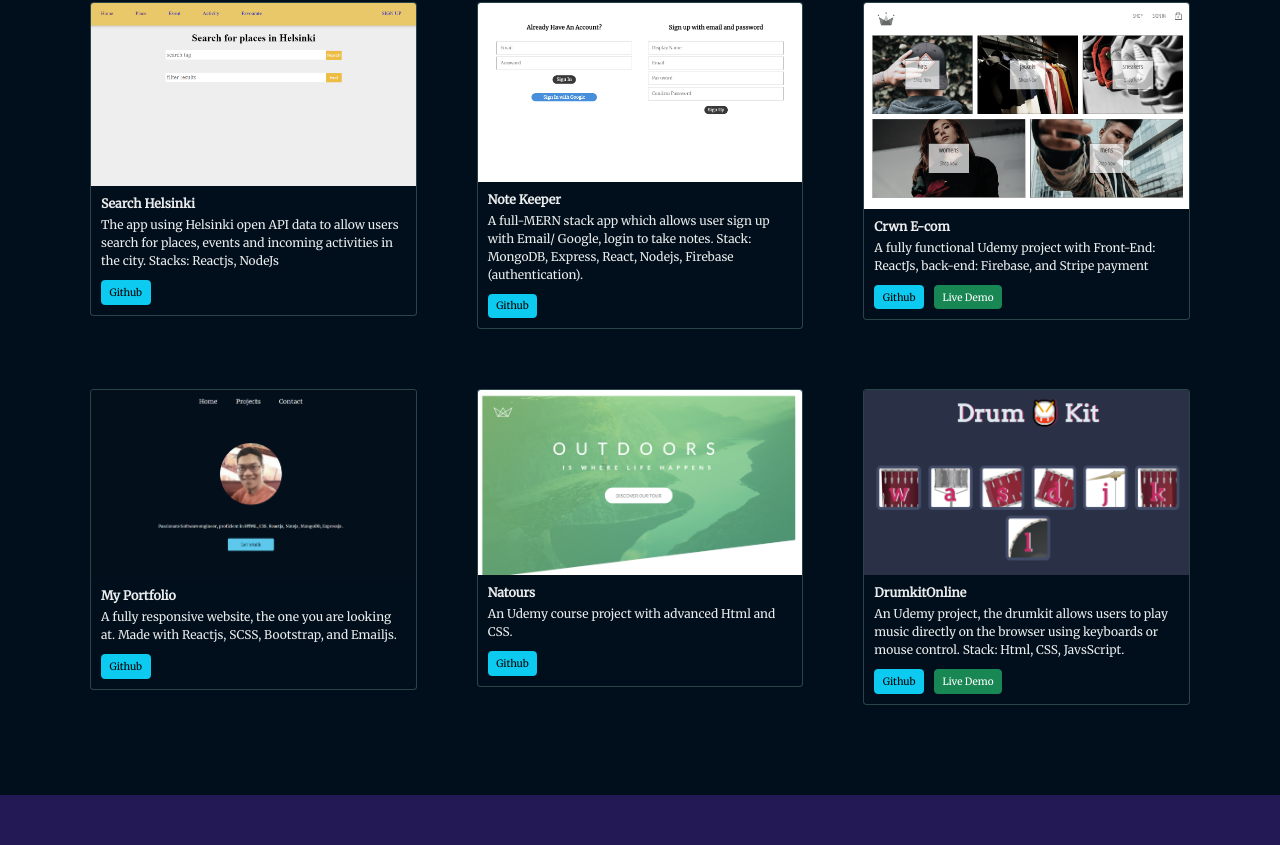
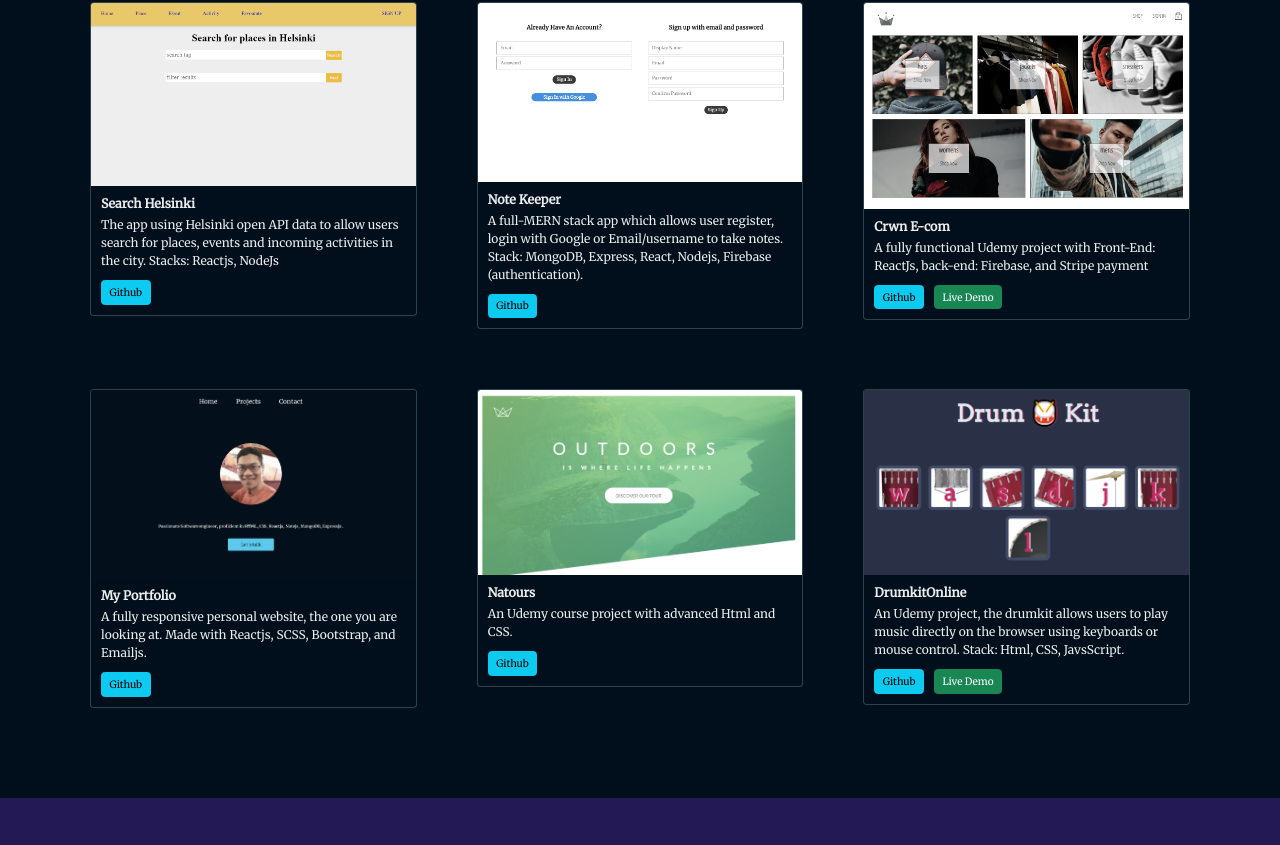
Before and after one commit to HungHoang108/Portfolio_React, a React (Create React App) app in the folder client/: page /project in a window 1280 px wide. Shown: the part 632-1477 px from the top of the page. Built offline with nearby package versions, Linux system fonts and the light colour scheme.

Commit message:
edit note-keeper app description

```diff
--- a/client/src/route/projects/project.route.jsx
+++ b/client/src/route/projects/project.route.jsx
@@ -22,7 +22,7 @@ const Project = () => {
       />
       <ProjectCard
       title='Note Keeper'
-      description='A full-MERN stack app which allows user sign up with Email/ Google, login to take notes. Stack: MongoDB, Express, React, Nodejs, Firebase (authentication).'
+      description='A full-MERN stack app which allows user register, login with Google or Email/username to take notes. Stack: MongoDB, Express, React, Nodejs, Firebase (authentication).'
       image={NoteKeeper}
       gitHubUrl='https://github.com/HungHoang108/NoteKeeper-FullStack/tree/master'
       />
@@ -35,7 +35,7 @@ const Project = () => {
       />
       <ProjectCard
       title='My Portfolio'
-      description='A fully responsive website, the one you are looking at. Made with Reactjs, SCSS, Bootstrap, and Emailjs.'
+      description='A fully responsive personal website, the one you are looking at. Made with Reactjs, SCSS, Bootstrap, and Emailjs.'
       image={Portfolio}
       gitHubUrl='https://github.com/HungHoang108/Portfolio_React'
       />
```
